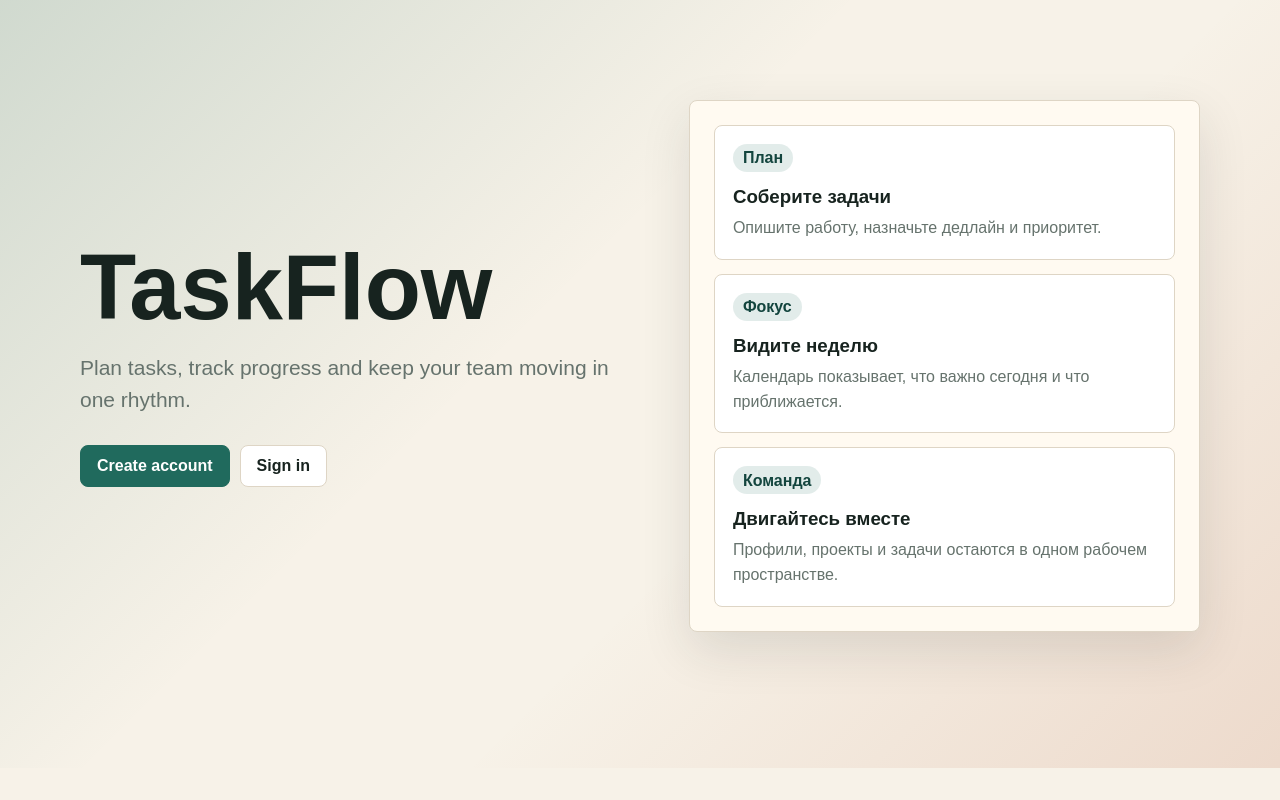
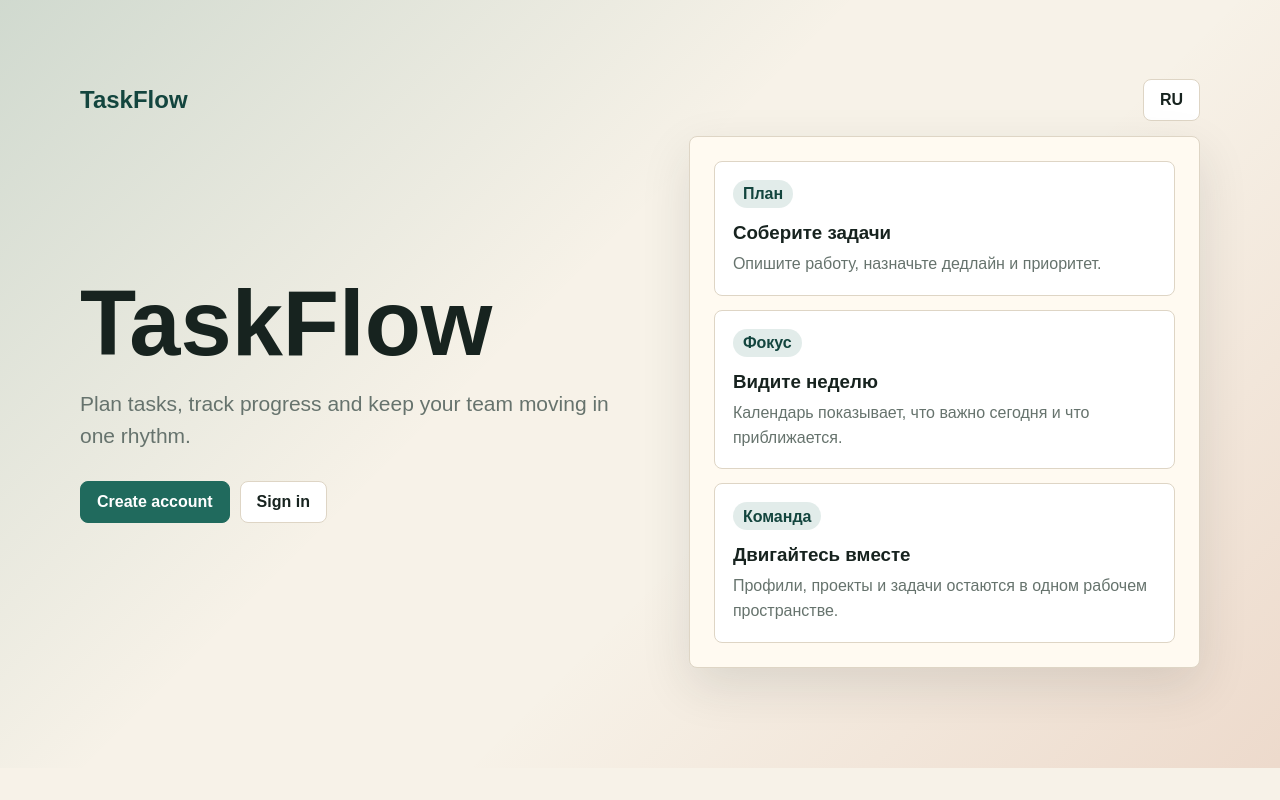
Before and after one commit to karas3vv/ssu-task-manager-2, a Next.js app: page /en in a window 1280 px wide. Built offline with nearby package versions, Linux system fonts and the light colour scheme; no server answers.

Commit message:
добавил language-switcher

```diff
--- /dev/null
+++ b/src/share/ui/language-switcher.tsx
@@ -0,0 +1,30 @@
+"use client";
+
+import Link from "next/link";
+import { usePathname } from "next/navigation";
+import { isLocale, Locale, localeLabels } from "@share/config/i18n";
+
+type LanguageSwitcherProps = {
+  locale: Locale;
+  className?: string;
+};
+
+export function LanguageSwitcher({ locale, className = "button" }: LanguageSwitcherProps): JSX.Element {
+  const pathname = usePathname() ?? `/${locale}`;
+  const targetLocale: Locale = locale === "ru" ? "en" : "ru";
+  const segments = pathname.split("/");
+
+  if (isLocale(segments[1] ?? "")) {
+    segments[1] = targetLocale;
+  } else {
+    segments.splice(1, 0, targetLocale);
+  }
+
+  const href = segments.join("/") || `/${targetLocale}`;
+
+  return (
+    <Link className={className} href={href} hrefLang={targetLocale} title="Сменить язык">
+      {localeLabels[targetLocale]}
+    </Link>
+  );
+}
--- a/src/widgets/dashboard-shell/dashboard-shell.tsx
+++ b/src/widgets/dashboard-shell/dashboard-shell.tsx
@@ -6,6 +6,7 @@ import { ReactNode } from "react";
 import { Locale } from "@share/config/i18n";
 import { useRootStore } from "@share/providers/store-provider";
 import { messages } from "@share/i18n/messages";
+import { LanguageSwitcher } from "@share/ui/language-switcher";
 
 type DashboardShellProps = {
   children: ReactNode;
@@ -46,6 +47,7 @@ export function DashboardShell({ children, locale }: DashboardShellProps): JSX.E
           ))}
         </nav>
         <div className="toolbar" style={{ marginTop: 24 }}>
+          <LanguageSwitcher locale={locale} />
           <button
             className="button"
             type="button"
--- a/src/widgets/landing/landing-page.tsx
+++ b/src/widgets/landing/landing-page.tsx
@@ -1,6 +1,7 @@
 import Link from "next/link";
 import { Locale } from "@share/config/i18n";
 import { messages } from "@share/i18n/messages";
+import { LanguageSwitcher } from "@share/ui/language-switcher";
 
 type LandingPageProps = {
   locale: Locale;
@@ -12,6 +13,12 @@ export function LandingPage({ locale }: LandingPageProps): JSX.Element {
   return (
     <main className="hero">
       <div className="container">
+        <div className="topbar">
+          <Link className="brand" href={`/${locale}`}>
+            {t.common.appName}
+          </Link>
+          <LanguageSwitcher locale={locale} />
+        </div>
         <section className="hero-grid">
           <div>
             <h1>{t.landing.title}</h1>
```
Also changed, not shown: src/feature/auth/auth-form.tsx (+7 -3 lines), 1 other file (tests, documents, lock files or other folders).
